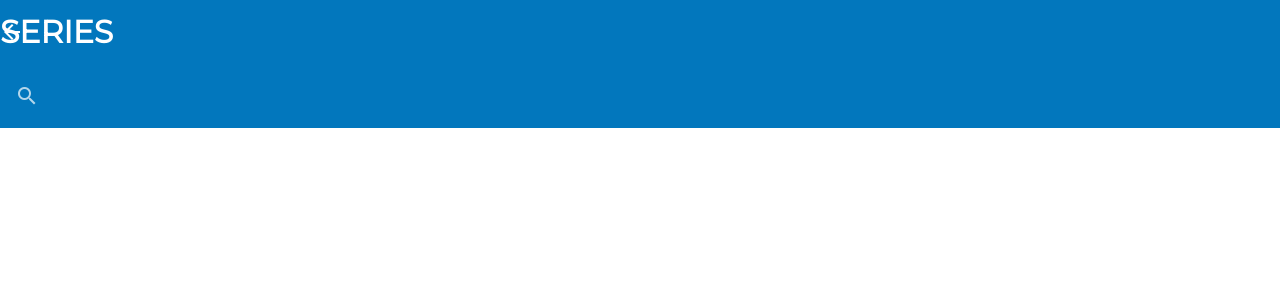
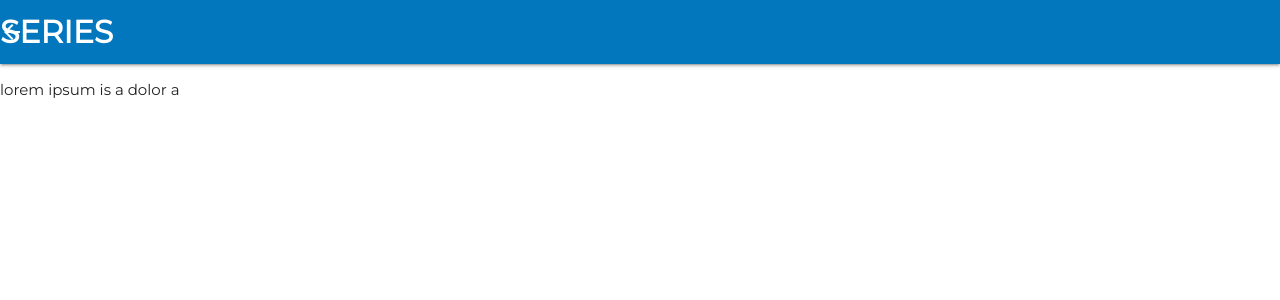
Before and after one commit to ForestTV/foresttv.github.io, a Jekyll site: the page built from series/index.html, in a window 1280 px wide. Shown: the top 300 px of the page. Built offline with Jekyll 4.4.1, drawn with Linux system fonts in a browser that asks for light colours.

Commit message:
Add files via upload

```diff
--- a/_includes/header.html
+++ b/_includes/header.html
@@ -3,15 +3,5 @@
 			<div class="nav-wrapper light-blue darken-3">
 				<a href="#" onclick="window.history.back();" class="brand-logo left"><i class="material-icons">arrow_back</i></a><a class="brand-logo"><b>{{ page.title }}</b></a>
 			</div>
-			<div class="nav-wrapper light-blue darken-3">
-				<form>
-					<div class="input-field">
-						<input id="search" type="search" name="t1" required>
-						<label class="label-icon" for="search"><i class="material-icons">search</i></label>
-						<a onclick="busca(document.all.t1.value)"><i class="material-icons">search</i></a>
-					</div>
-				</form>
-			</div>
 		</nav>
 	</header>
-	<!-- <input name="t1" value="Texto a Buscar" /> <input onclick="busca(document.all.t1.value)" type="button" value="Buscar" />-->
```
